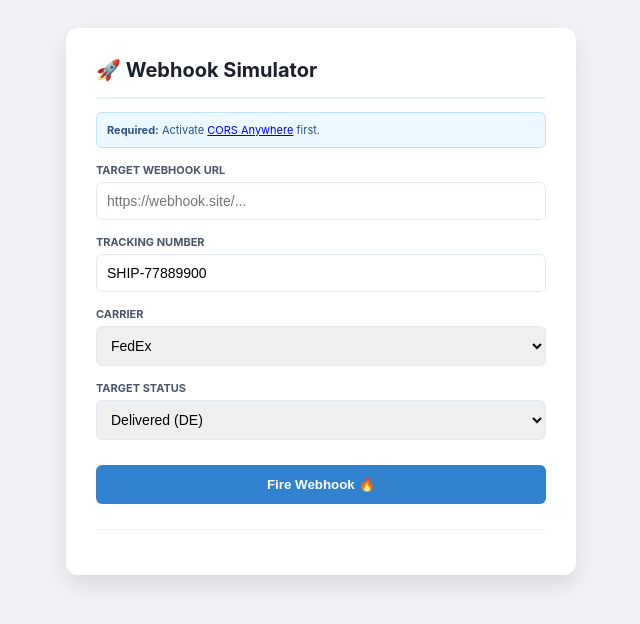
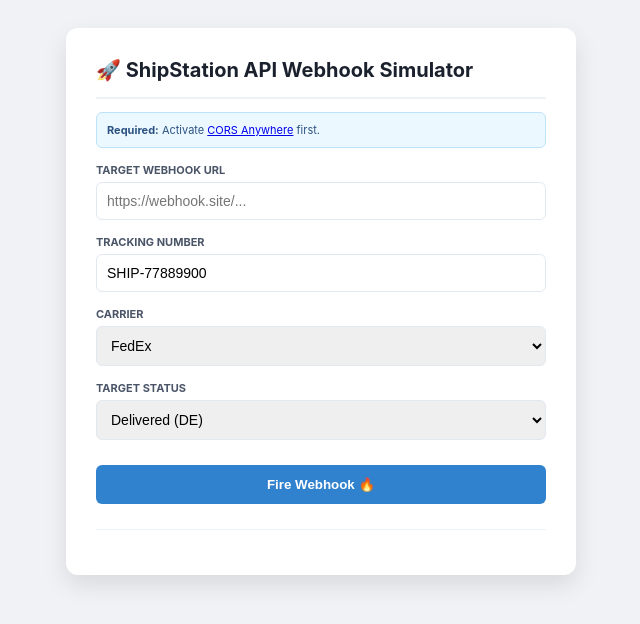
Before and after one commit to pmcgee-personal/shipstation-api-webhook-simulator, a plain HTML site: page index.html in a window 1280 px wide. Shown: the whole page, without its empty margins (319-959 px from the left). Drawn offline with nearby package versions, Linux system fonts and the light colour scheme.

Commit message:
Updated title on web simulator

```diff
--- a/index.html
+++ b/index.html
@@ -26,7 +26,7 @@
 <body>
 
 <div class="container">
-    <h1>🚀 Webhook Simulator</h1>
+    <h1>🚀 ShipStation API Webhook Simulator</h1>
     <div class="info-box">
         <strong>Required:</strong> Activate <a href="https://cors-anywhere.herokuapp.com/corsdemo" target="_blank">CORS Anywhere</a> first.
     </div>
```
